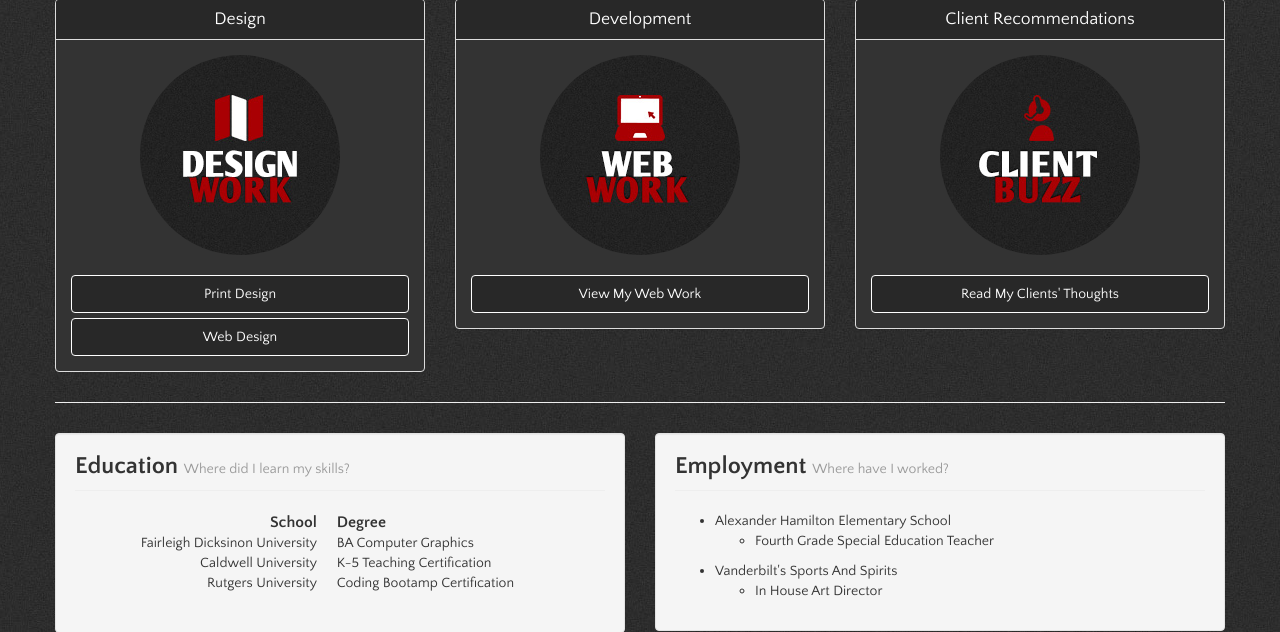
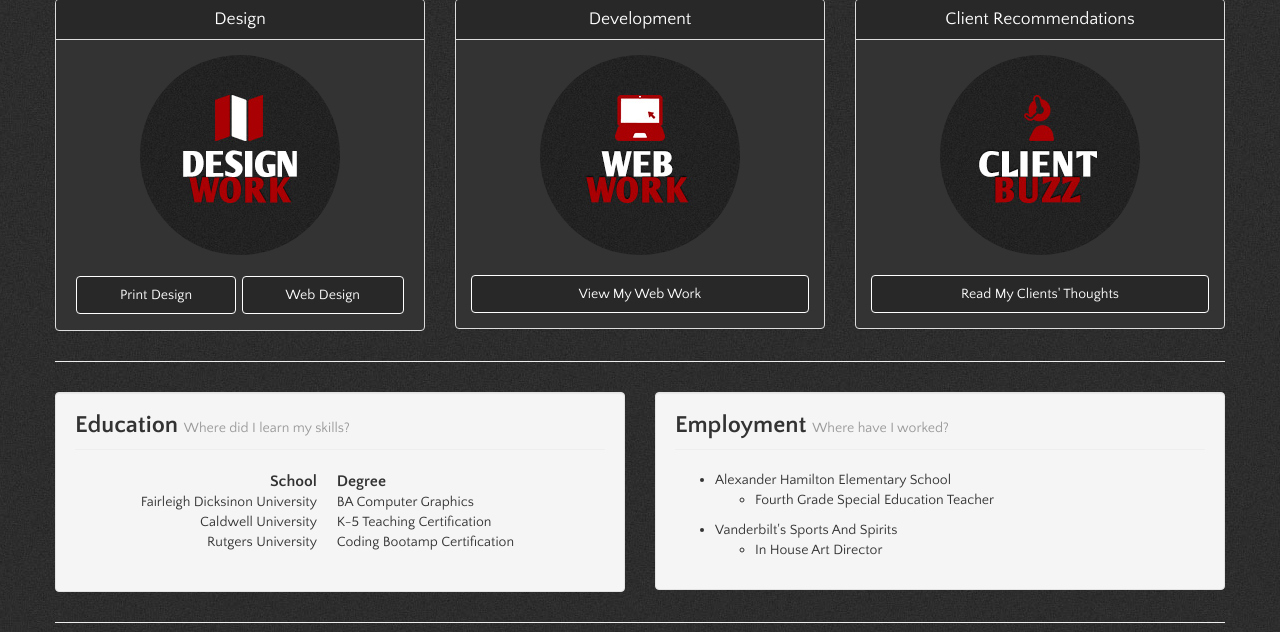
Before and after one commit to jdmiragliotta/portfolio, a PHP site: page / in a window 1280 px wide. Shown: the part 603-1235 px from the top of the page. Run offline with PHP 8.4, Linux system fonts and the light colour scheme.

Commit message:
edited design work buttons side by side

```diff
--- a/css/styles.css
+++ b/css/styles.css
@@ -114,7 +114,7 @@ Notes:	 Hand coded for jmigsdesign.com
    .panel ul {
    		color: #fff;
    		list-style: none;
-   		padding-left: 0;
+   		padding: 0;
    }
 
 
@@ -189,9 +189,10 @@ Notes:	 Hand coded for jmigsdesign.com
 		border-color: #fff;
 	}
 
-	.btn-print .btn-web{
-		display: inline-block;
-		vertical-align: top;
+	.btn-print, .btn-web{
+		padding-left: 43px;
+		padding-right: 43px;
+		margin: 1px;
 	}
 
 
--- a/index.html
+++ b/index.html
@@ -235,13 +235,15 @@
 		<div class="row" id="features">
 
 			<div class="col-sm-4 feature"><!-- Print Design -->
-				<div class="panel">
+				<div class="panel" >
 					<div class="panel-heading">
 						<h3 class="panel-title">Design</h3>
 					</div><!-- end panel-heading -->
 					<img src="images/badges_print.jpg" alt="print" class="img-circle">
-					<a href="print.html" class="btn btn-feature btn-block btn-print">Print Design</a>
-					<a href="web.html" class="btn btn-feature btn-block btn-web">Web Design</a>
+					<div class"row">
+						<a href="print.html" class="btn btn-feature btn-print col-xs-5">Print Design</a>
+						<a href="web.html" class="btn btn-feature btn-web col-xs-5">Web Design</a>
+					</div>
 				</div><!-- end panel -->
 			</div><!-- end feature -->
 
```
